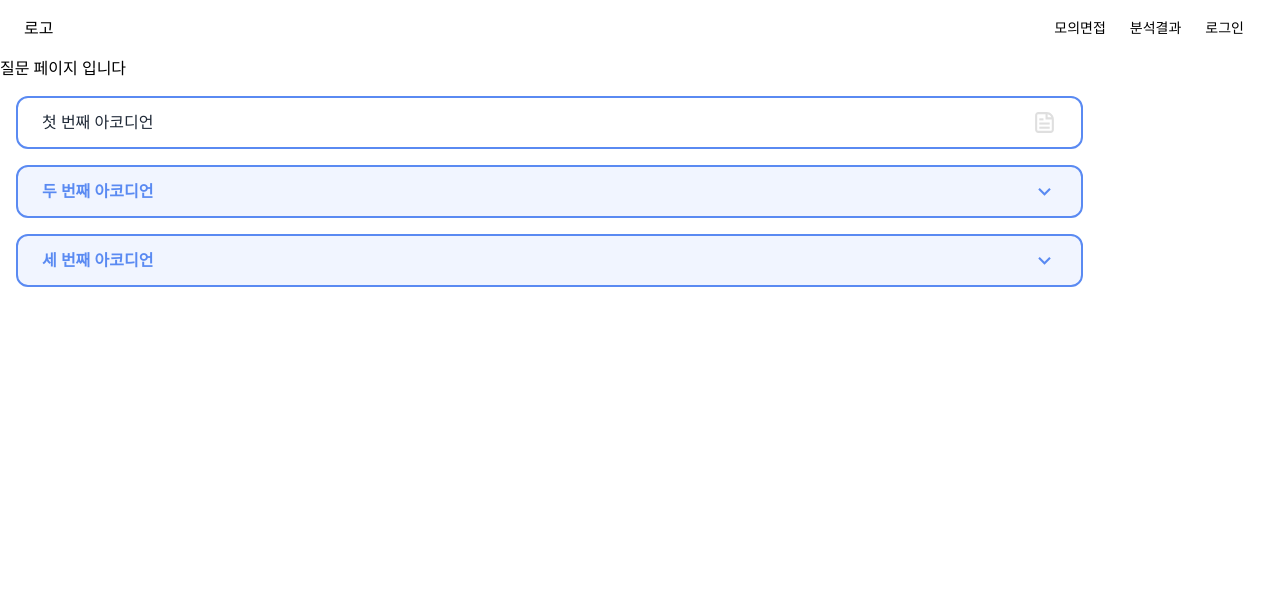
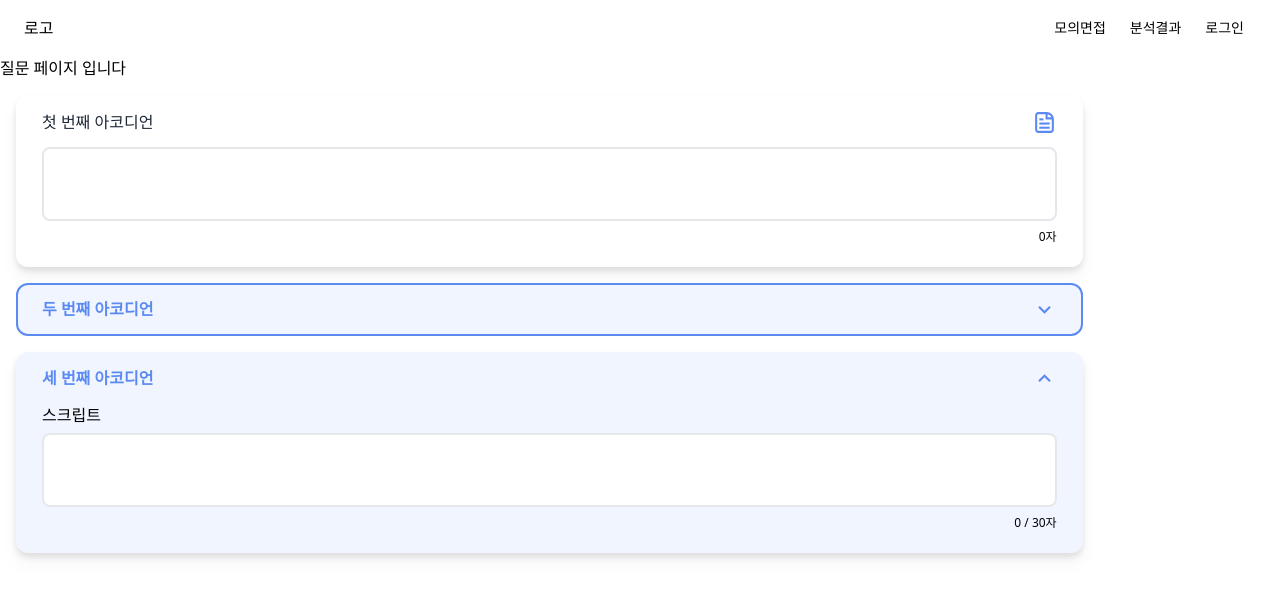
Before and after one commit to d102-preview/preview, a React (Vite) app in the folder frontend/: page /question in a window 1280 px wide. Shown: the top 598 px of the page. Built offline with nearby package versions, Linux system fonts and the light colour scheme.

Commit message:
[FE] feat #27: Accordian 컴포넌트의 상태관리 추가

```diff
--- a/frontend/src/components/@common/Accordian/Accordian.tsx
+++ b/frontend/src/components/@common/Accordian/Accordian.tsx
@@ -1,11 +1,11 @@
-import React, { useRef } from 'react';
+import React, { useRef, useState } from 'react';
 import { IconType } from 'react-icons';
 import { CgFileDocument } from 'react-icons/cg';
 
 interface IAccordianProps {
   titleContent: string | React.ReactNode;
   children: string | React.ReactNode;
-  isOpen: boolean;
+  defaultOpen?: boolean; // 초기 상태를 설정하기 위한 프로퍼티
   iconOpen?: IconType;
   iconClose?: IconType;
   iconOpenColor?: string;
@@ -17,13 +17,13 @@ interface IAccordianProps {
   textSize?: string;
   textWeight?: string;
   width?: string;
-  onToggle: () => void;
+  onToggle?: () => void; // 사용자 정의 토글 함수(추가적인 액션)가 있는 경우
 }
 
 const Accordian = ({
   titleContent,
   children,
-  isOpen,
+  defaultOpen = false,
   iconOpen: IconOpen = CgFileDocument,
   iconClose: IconClose = CgFileDocument,
   iconOpenColor = '#5A8AF2',
@@ -37,7 +37,19 @@ const Accordian = ({
   width = 'w-10/12',
   onToggle,
 }: IAccordianProps) => {
+  const [isOpen, setIsOpen] = useState<boolean>(defaultOpen);
   const wrapperRef = useRef<HTMLDivElement>(null);
+
+  // isOpen 상태를 토글하는 함수
+  const toggleOpen = () => {
+    setIsOpen(!isOpen);
+
+    // 사용자 지정 토글 함수가 있으면, 상태 변경 후에 호출
+    // 컴포넌트의 상태 변경 로직에 영향을 주지 않고, 추가적인 작업을 수행하는 용도로 사용됨
+    if (onToggle) {
+      onToggle();
+    }
+  };
 
   // isOpen 상태에 따라 동적으로 스타일 변경
   const wrapperStyle = isOpen ? { height: 'auto' } : { height: '0px' };
@@ -48,7 +60,7 @@ const Accordian = ({
     <div
       className={`m-4 cursor-pointer ${width} ${backgroundColor} ${borderStyle} ${borderColor} ${borderRadius} ${shadow}`}
     >
-      <div className={`p-3 mx-3 flex justify-between`} onClick={onToggle}>
+      <div className={`p-3 mx-3 flex justify-between`} onClick={toggleOpen}>
         <div className={` ${textColor} ${textSize} ${textWeight}`}>{titleContent}</div>
         <div>
           {isOpen ? <IconOpen size="25" color={iconOpenColor} /> : <IconClose size="25" color={iconCloseColor} />}
--- a/frontend/src/pages/question/QuestionPage.tsx
+++ b/frontend/src/pages/question/QuestionPage.tsx
@@ -1,38 +1,16 @@
-// import Header from '@/components/@common/Header/Header';
-// const QuestionPage = () => {
-//   return (
-//     <>
-//       <Header />
-//       <div>질문 페이지 입니다</div>
-//     </>
-//   );
-// };
-
-// export default QuestionPage;
 import Header from '@/components/@common/Header/Header';
-import { useState } from 'react';
 import Accordian from '@/components/@common/Accordian/Accordian';
 import Textarea from '@/components/@common/Textarea/Textarea';
 import { MdOutlineExpandMore, MdOutlineExpandLess } from 'react-icons/md';
 
 const QuestionPage = () => {
-  // 각 아코디언의 열림 상태를 관리하기 위한 상태 변수
-  const [isOpenFirst, setIsOpenFirst] = useState(false);
-  const [isOpenSecond, setIsOpenSecond] = useState(false);
-  const [isOpenThird, setIsOpenThird] = useState(false);
-
-  // 토글 함수
-  const toggleFirst = () => setIsOpenFirst(!isOpenFirst);
-  const toggleSecond = () => setIsOpenSecond(!isOpenSecond);
-  const toggleThird = () => setIsOpenThird(!isOpenThird);
-
   return (
     <>
       <Header />
       <div>질문 페이지 입니다</div>
 
       {/* 첫 번째 아코디언 */}
-      <Accordian titleContent="첫 번째 아코디언" children={<Textarea />} isOpen={isOpenFirst} onToggle={toggleFirst} />
+      <Accordian titleContent="첫 번째 아코디언" children={<Textarea />} defaultOpen={true} />
       {/* 두 번째 아코디언 */}
       <Accordian
         titleContent="두 번째 아코디언"
@@ -43,8 +21,7 @@ const QuestionPage = () => {
             subText={{ text: '최대 10자까지 입력 가능합니다.', type: 'info' }}
           />
         }
-        isOpen={isOpenSecond}
-        onToggle={toggleSecond}
+        defaultOpen={false}
         iconOpen={MdOutlineExpandLess}
         iconClose={MdOutlineExpandMore}
         iconOpenColor="#5A8AF2"
@@ -57,8 +34,7 @@ const QuestionPage = () => {
       <Accordian
         titleContent="세 번째 아코디언"
         children={<Textarea maxLength={30} label="스크립트" />}
-        isOpen={isOpenThird}
-        onToggle={toggleThird}
+        defaultOpen={true}
         iconOpen={MdOutlineExpandLess}
         iconClose={MdOutlineExpandMore}
         iconOpenColor="#5A8AF2"
```
Also changed, not shown: 1 other file (tests, documents, lock files or other folders).
